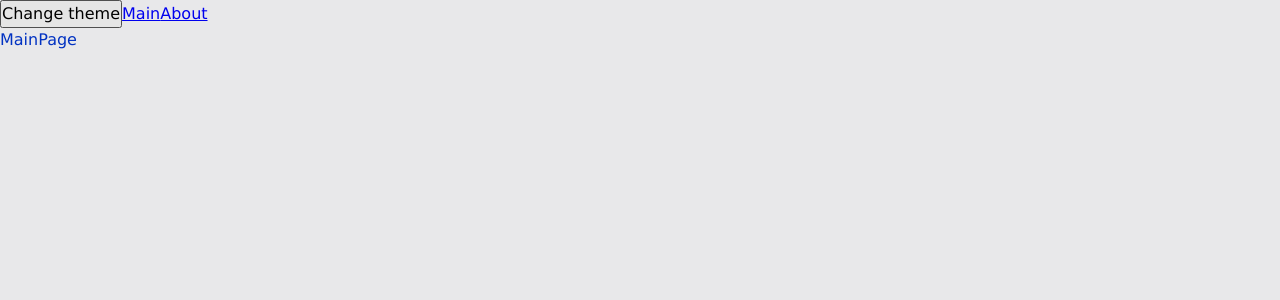
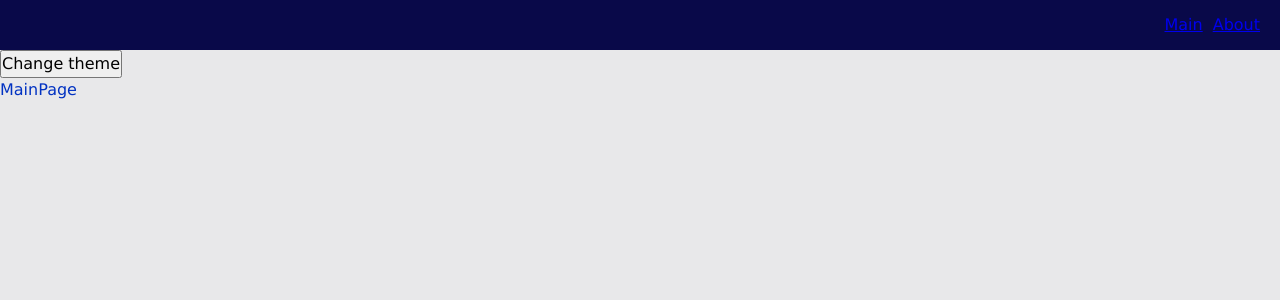
Before and after one commit to vgratsilev/react-blog, a React app: page / in a window 1280 px wide. Shown: the top 300 px of the page. Built offline with nearby package versions, Linux system fonts and the light colour scheme; the HTML template or start-up script is replaced by a standard one.

Commit message:
Added Navbar component

```diff
--- a/src/app/App.tsx
+++ b/src/app/App.tsx
@@ -1,17 +1,16 @@
 import './styles/index.scss';
-import { Link } from 'react-router-dom';
 import { useTheme } from 'app/providers/ThemeProvider';
 import { classNames } from 'shared/lib/classNames/classNames';
 import { AppRouter } from 'app/providers/router';
+import { Navbar } from 'widgets/Navbar';
 
 const App = () => {
     const { theme, toggleTheme } = useTheme();
 
     return (
         <div className={classNames('app', {}, [theme])}>
+            <Navbar />
             <button type={'button'} onClick={toggleTheme}>Change theme</button>
-            <Link to={'/'}>Main</Link>
-            <Link to={'/about'}>About</Link>
             <AppRouter />
         </div>
     );
--- a/src/app/styles/themes/dark.scss
+++ b/src/app/styles/themes/dark.scss
@@ -1,5 +1,6 @@
 .app.dark {
     --bg-color: #090949;
+    --inverted-bg-color: #E8E8EA;
 
     --primary-color: #049604;
     --secondary-color: #04FF04;
--- a/src/app/styles/themes/light.scss
+++ b/src/app/styles/themes/light.scss
@@ -1,5 +1,6 @@
 .app.light {
     --bg-color: #E8E8EA;
+    --inverted-bg-color: #090949;
 
     --primary-color: #0232C2;
     --secondary-color: #0449E0;
--- a/src/app/styles/variables/global.scss
+++ b/src/app/styles/variables/global.scss
@@ -8,4 +8,6 @@
     --font-size-l: 24px;
     --font-line-l: 32px;
     --font-l: var(--font-size-l) / var(--font-line-l) var(--font-family-main);
+
+    --navbar-height: 50px;
 }
--- a/src/shared/lib/classNames/classNames.ts
+++ b/src/shared/lib/classNames/classNames.ts
@@ -1,9 +1,9 @@
 type Mods = Record<string, boolean | string>
 
-export function classNames(cls: string, mods: Mods, additional: string[]): string {
+export function classNames(cls: string, mods: Mods = {}, additional: string[] = []): string {
     return [
         cls,
-        ...additional,
+        ...additional.filter(Boolean),
         ...Object.entries(mods)
                  .filter(([_, value]) => Boolean(value))
                  .map(([className]) => className),
--- /dev/null
+++ b/src/widgets/Navbar/index.ts
@@ -0,0 +1,3 @@
+import { Navbar } from './ui/Navbar';
+
+export { Navbar };
--- /dev/null
+++ b/src/widgets/Navbar/ui/Navbar.module.scss
@@ -0,0 +1,16 @@
+.navbar {
+    width: 100%;
+    height: var(--navbar-height);
+    background: var(--inverted-bg-color);
+    display: flex;
+    align-items: center;
+    padding: 20px;
+
+    .links {
+        margin-left: auto;
+
+        .mainLink {
+            margin-right: 10px;
+        }
+    }
+}
--- /dev/null
+++ b/src/widgets/Navbar/ui/Navbar.tsx
@@ -0,0 +1,18 @@
+import { Link } from 'react-router-dom';
+import { classNames } from 'shared/lib/classNames/classNames';
+import cls from './Navbar.module.scss';
+
+interface INavbarProps {
+    className?: string;
+}
+
+export const Navbar = ({ className }: INavbarProps) => {
+    return (
+        <div className={classNames(cls.navbar, {}, [className])}>
+            <div className={cls.links}>
+                <Link to={'/'} className={cls.mainLink}>Main</Link>
+                <Link to={'/about'}>About</Link>
+            </div>
+        </div>
+    );
+};
```
